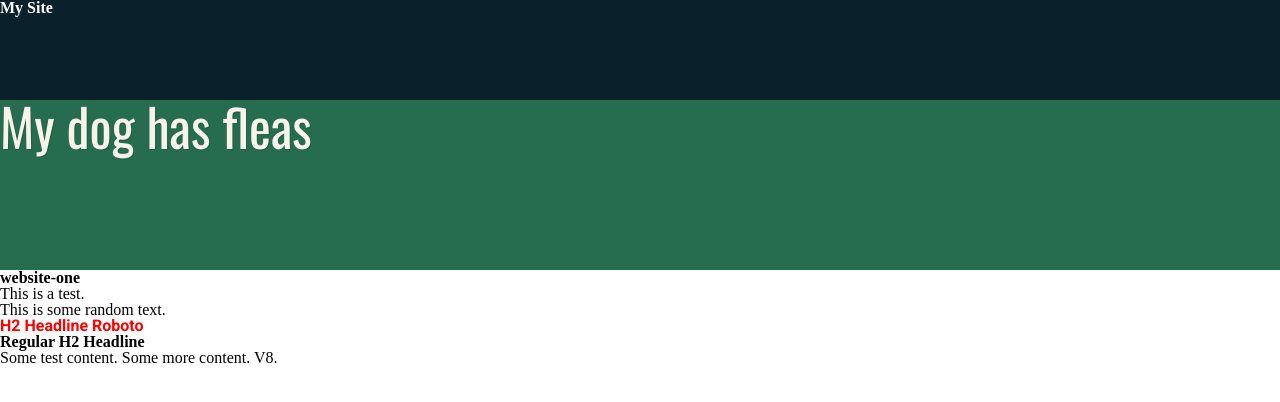
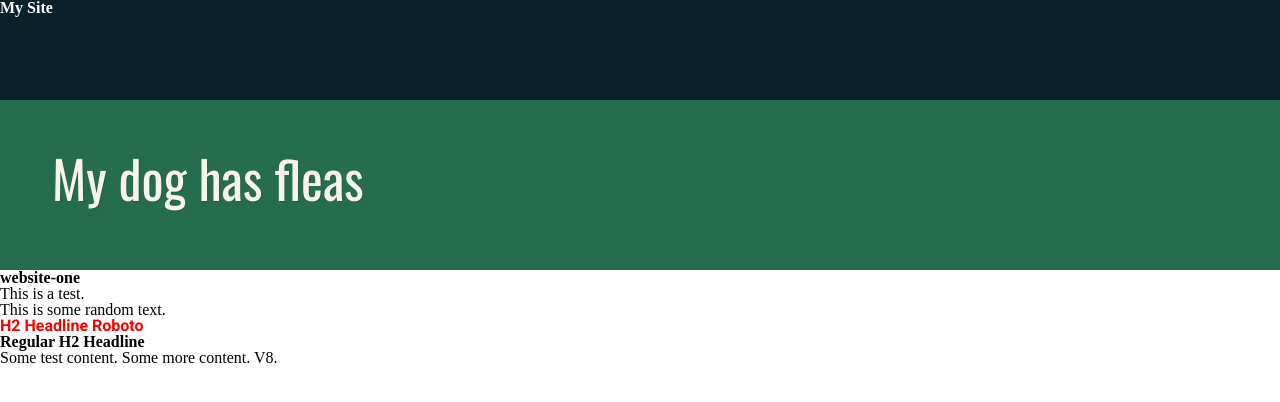
Before and after one commit to dhelmer/website-one, a Jekyll site: the page built from README.md, in a window 1280 px wide. Shown: the top 402 px of the page. Built offline with Jekyll 4.4.1, drawn with Linux system fonts in a browser that asks for light colours; our own code applies the rules of GitHub Pages for plain Markdown files.

Commit message:
CSS Update

```diff
--- a/assets/css/styles.css
+++ b/assets/css/styles.css
@@ -131,11 +131,15 @@ header.site_header h2 {
 @media (min-width: 768px) and (max-width: 1023px) {
   .page_banner__title {
     font-size: 25px;
+    padding-top: 25px;
+    padding-left: 25px;
   }
 }
 @media (min-width: 1024px) {
   .page_banner__title {
     font-size: 52px;
+    padding-top: 52px;
+    padding-left: 52px;
   }
 }
 
--- a/assets/scss/styles.scss
+++ b/assets/scss/styles.scss
@@ -38,10 +38,14 @@ header {
 
     @include tablet {
       font-size: 25px;
+      padding-top: 25px;
+      padding-left: 25px;
     }
 
     @include desktop {
       font-size: 52px;
+      padding-top: 52px;
+      padding-left: 52px;
     }
   }
 }
```
Also changed, not shown: 1 other file.
